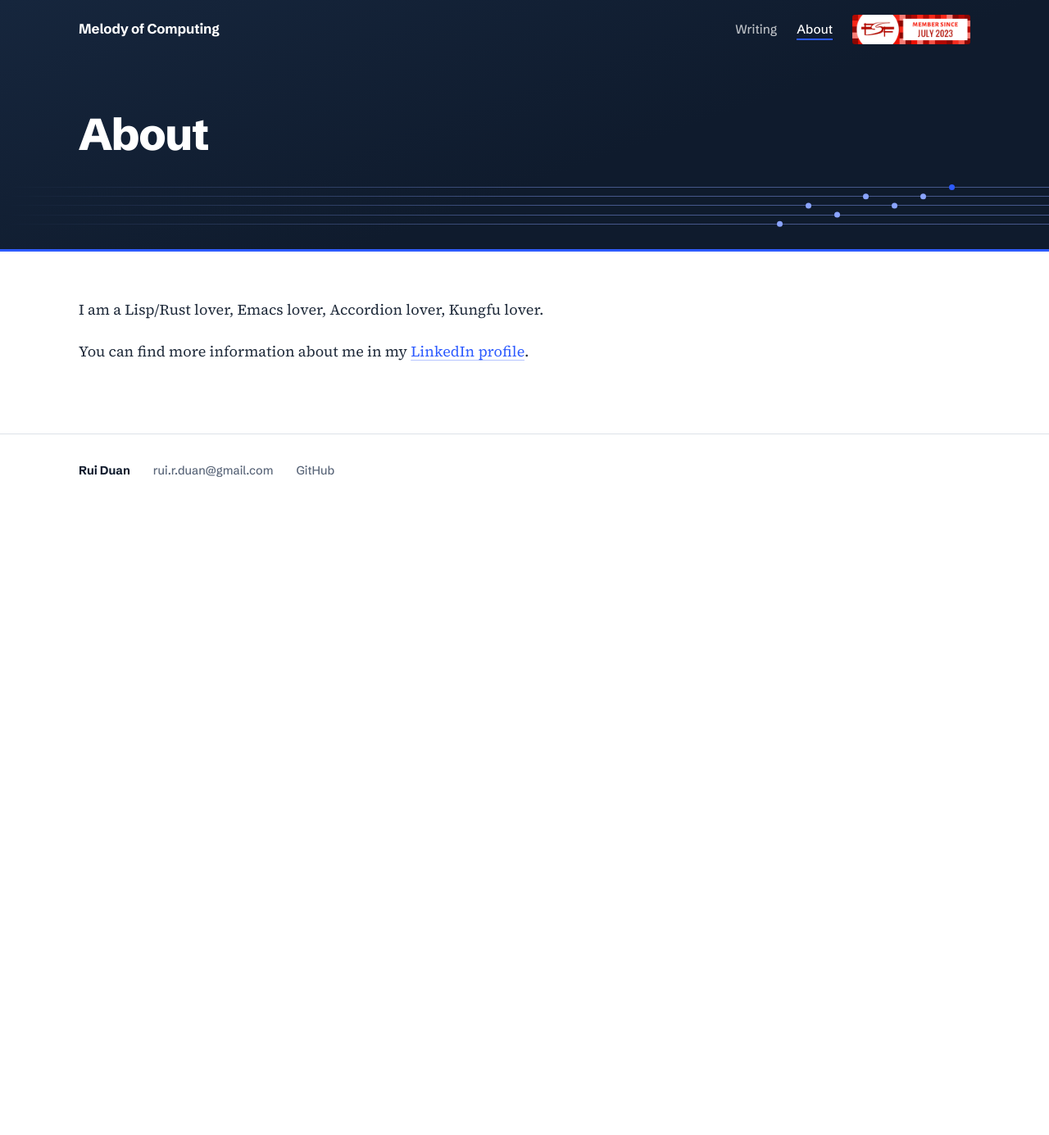
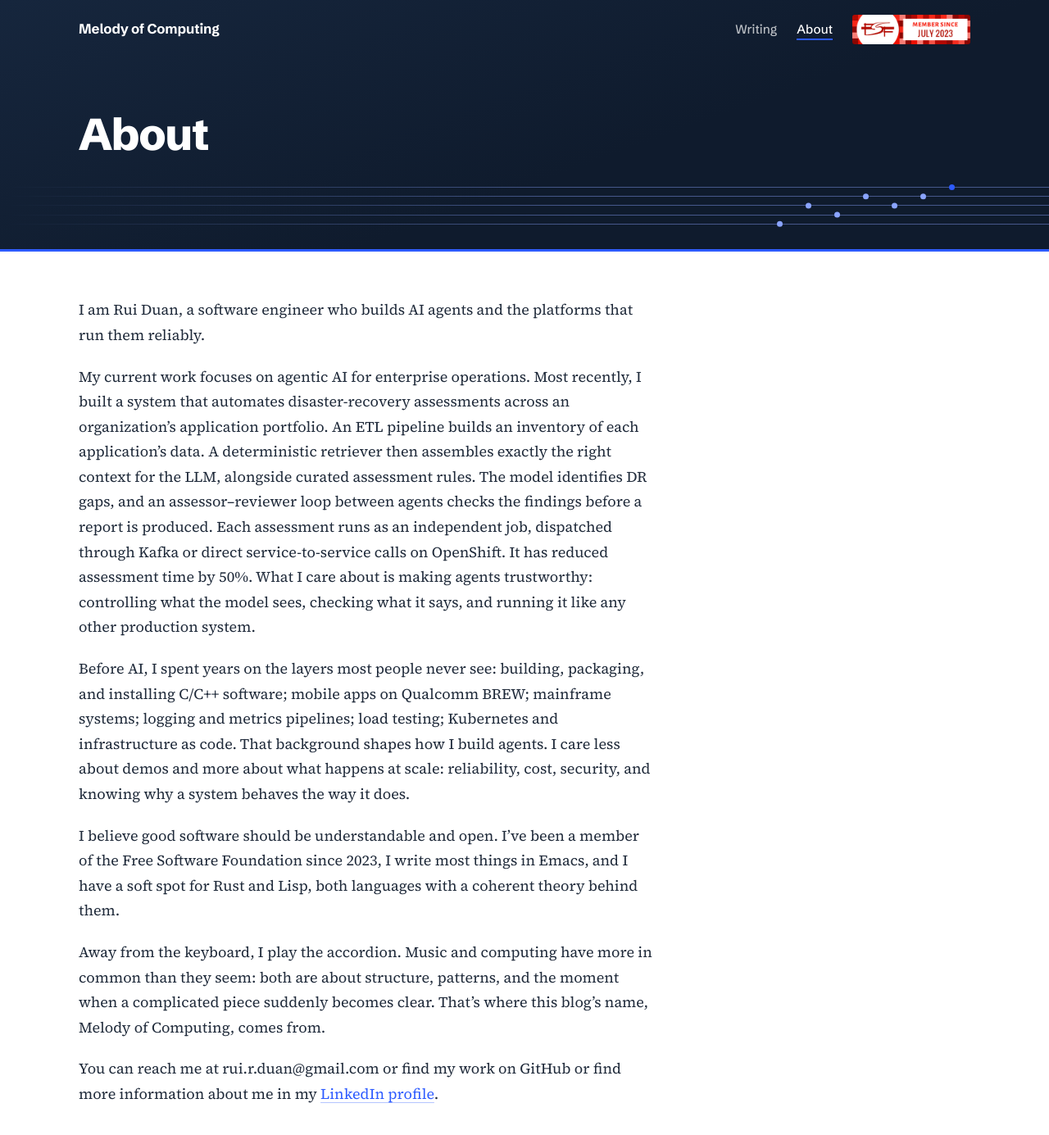
Before and after one commit to rui-r-duan/blog, a Jekyll site: the page built from about.md, in a window 1280 px wide and 1400 px high. Shown: the top 1385 px of the window at 82% size. Built offline with Jekyll 4.4.1, drawn with Linux system fonts in a browser that asks for light colours.

Commit message:
Update About page

```diff
--- a/_config.yml
+++ b/_config.yml
@@ -6,7 +6,7 @@
 title: Melody of Computing
 email: rui.r.duan@gmail.com
 description: >- # this means to ignore newlines until "baseurl:"
-  Rui Duan's thoughts on programming and software engineering.
+  Finding the structure beneath complex systems.
 baseurl: "/" # the subpath of your site, e.g. /blog
 url: "https://rui-r-duan.github.io" # the base hostname & protocol for your site
 
--- a/about.md
+++ b/about.md
@@ -4,6 +4,14 @@ title: About
 permalink: /about/
 ---
 
-I am a Lisp/Rust lover, Emacs lover, Accordion lover, Kungfu lover.
+I am Rui Duan, a software engineer who builds AI agents and the platforms that run them reliably.
 
-You can find more information about me in my [LinkedIn profile](https://www.linkedin.com/in/duanpanda/).
+My current work focuses on agentic AI for enterprise operations.  Most recently, I built a system that automates disaster-recovery assessments across an organization's application portfolio.  An ETL pipeline builds an inventory of each application's data.  A deterministic retriever then assembles exactly the right context for the LLM, alongside curated assessment rules.  The model identifies DR gaps, and an assessor–reviewer loop between agents checks the findings before a report is produced.  Each assessment runs as an independent job, dispatched through Kafka or direct service-to-service calls on OpenShift.  It has reduced assessment time by 50%.  What I care about is making agents trustworthy: controlling what the model sees, checking what it says, and running it like any other production system.
+
+Before AI, I spent years on the layers most people never see: building, packaging, and installing C/C++ software; mobile apps on Qualcomm BREW; mainframe systems; logging and metrics pipelines; load testing; Kubernetes and infrastructure as code.  That background shapes how I build agents.  I care less about demos and more about what happens at scale: reliability, cost, security, and knowing why a system behaves the way it does.
+
+I believe good software should be understandable and open.  I've been a member of the Free Software Foundation since 2023, I write most things in Emacs, and I have a soft spot for Rust and Lisp, both languages with a coherent theory behind them.
+
+Away from the keyboard, I play the accordion.  Music and computing have more in common than they seem: both are about structure, patterns, and the moment when a complicated piece suddenly becomes clear.  That's where this blog's name, Melody of Computing, comes from.
+
+You can reach me at rui.r.duan@gmail.com or find my work on GitHub or find more information about me in my [LinkedIn profile](https://www.linkedin.com/in/rui-r-duan/).
```
